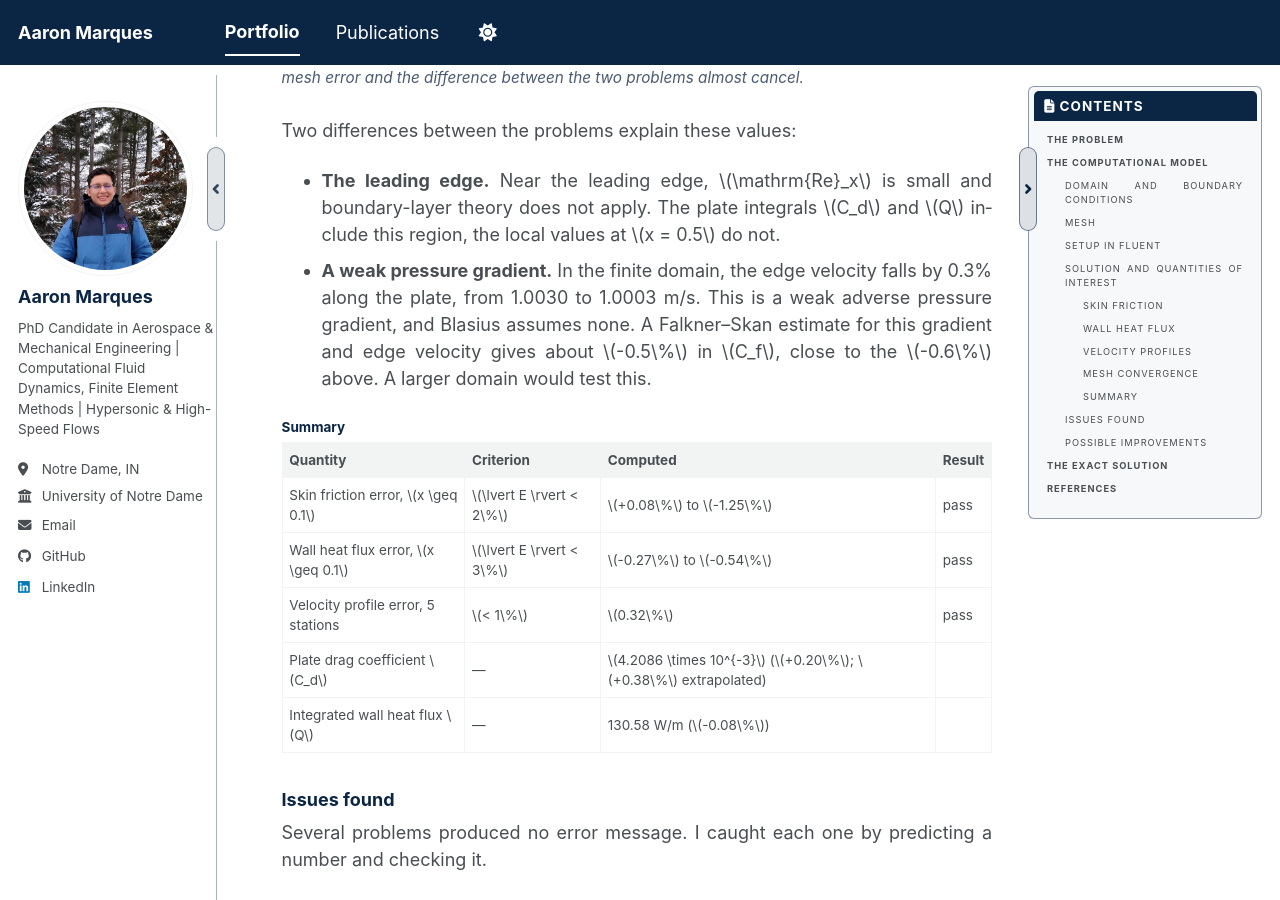
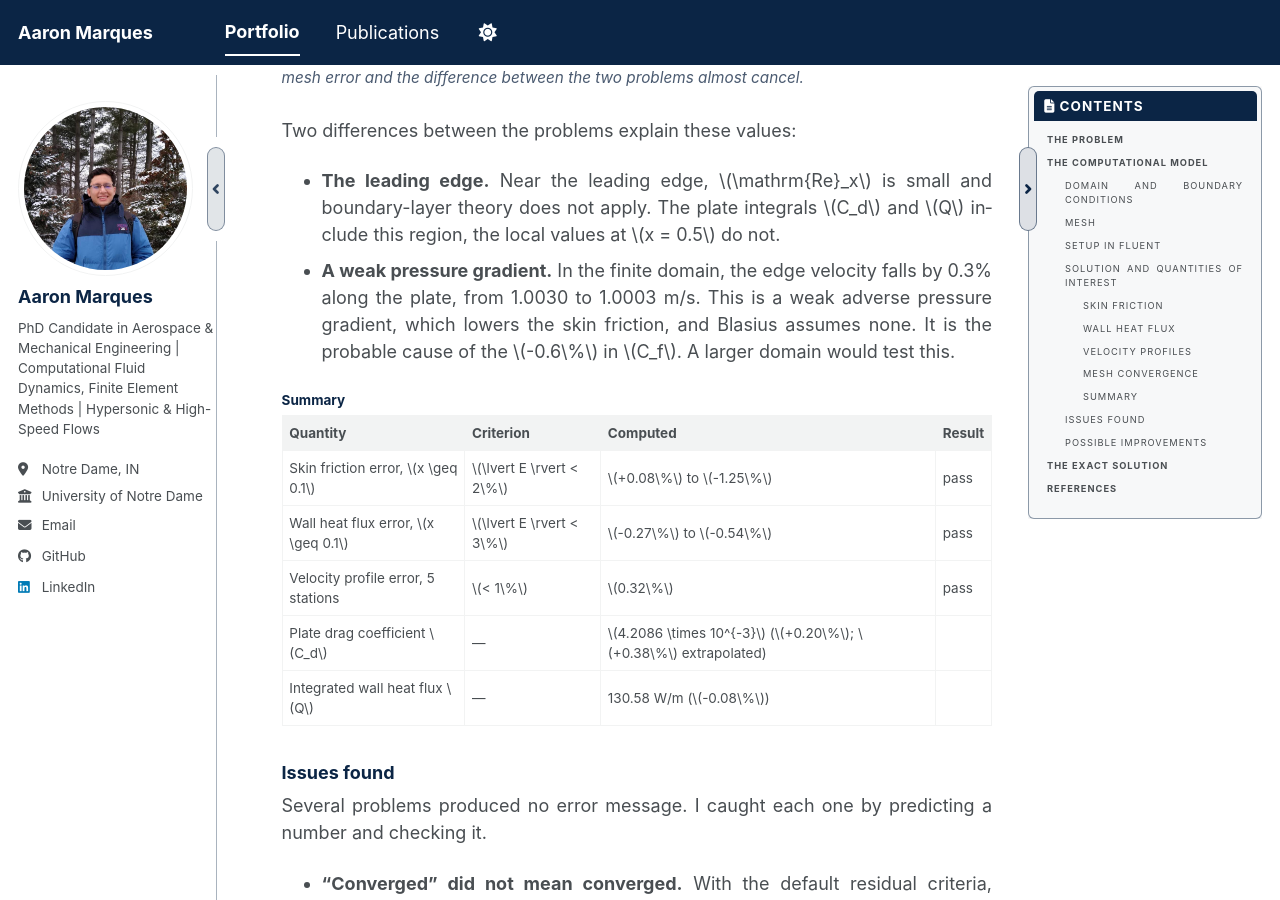
Before and after one commit to aaronmqs/aaronmqs.github.io, a Jekyll site: the page built from _portfolio/fluent-flat-plate.md, in a window 1280 px wide and 900 px high, scrolled down 8954 px. Built offline with Jekyll 4.4.1, drawn with Linux system fonts in a browser that asks for light colours; a style sheet for code colours, icons or effects is not loaded.

Commit message:
Flat plate: pressure-gradient cause stated without the Falkner-Skan estimate

```diff
--- a/_portfolio/fluent-flat-plate.md
+++ b/_portfolio/fluent-flat-plate.md
@@ -237,9 +237,9 @@ Two differences between the problems explain these values:
   does not apply. The plate integrals $$C_d$$ and $$Q$$ include this region, the local values at
   $$x = 0.5$$ do not.
 - **A weak pressure gradient.** In the finite domain, the edge velocity falls by 0.3% along the
-  plate, from 1.0030 to 1.0003 m/s. This is a weak adverse pressure gradient, and Blasius assumes
-  none. A Falkner–Skan estimate for this gradient and edge velocity gives about $$-0.5\%$$ in
-  $$C_f$$, close to the $$-0.6\%$$ above. A larger domain would test this.
+  plate, from 1.0030 to 1.0003 m/s. This is a weak adverse pressure gradient, which lowers the
+  skin friction, and Blasius assumes none. It is the probable cause of the $$-0.6\%$$ in $$C_f$$.
+  A larger domain would test this.
 
 #### Summary
 
```
